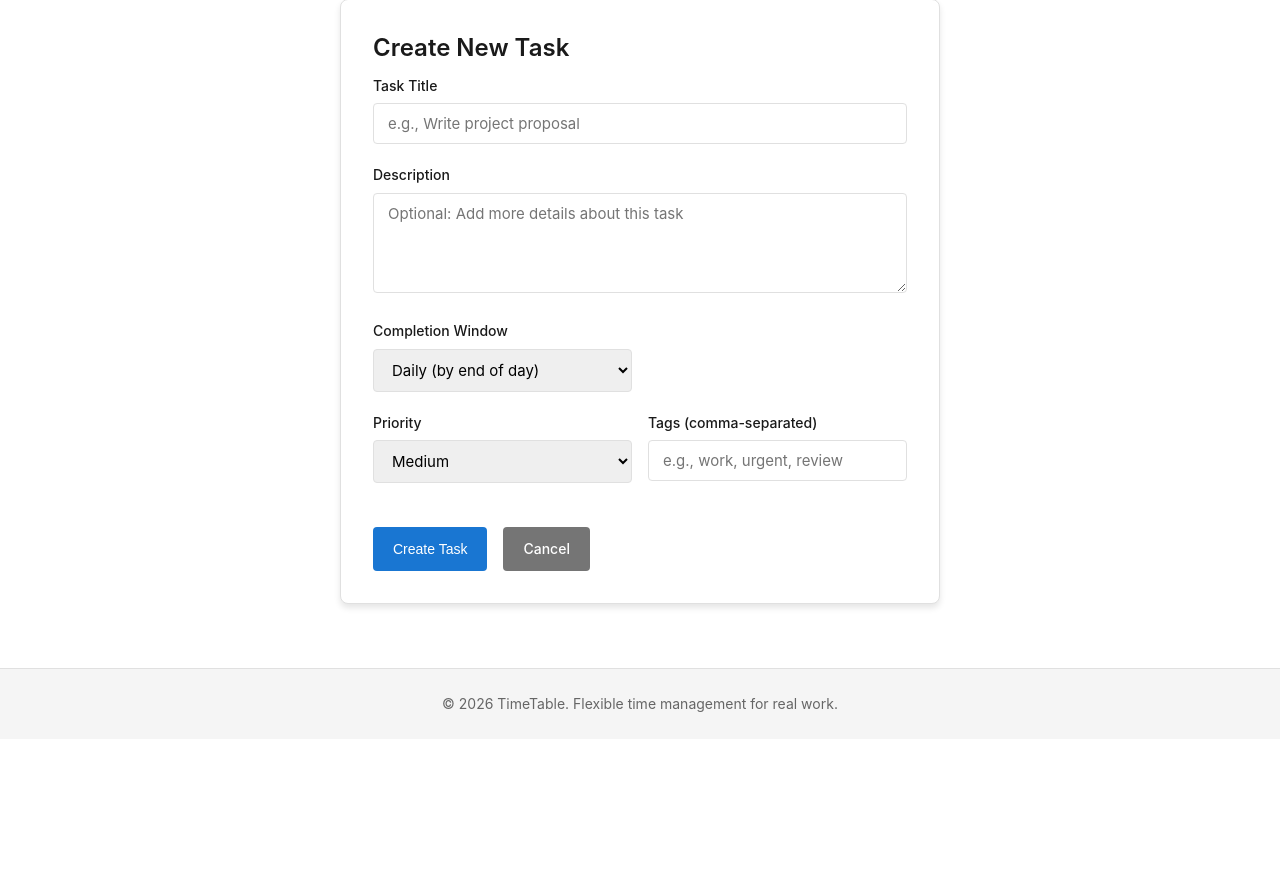
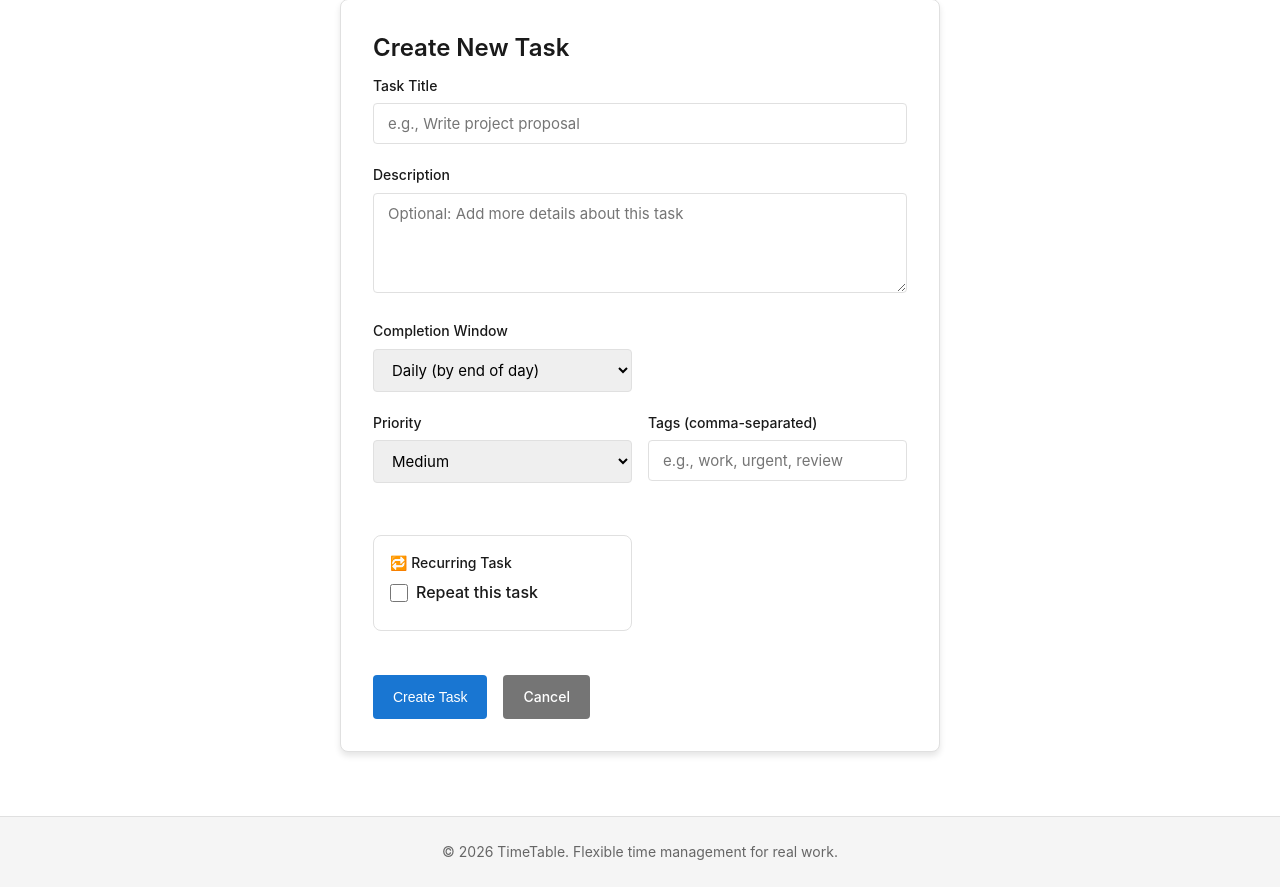
Before and after one commit to harshsongara/my-flask-app, a Flask app: page /tasks/create in a window 1280 px wide. Shown: the part 142-1029 px from the top of the page. Before the commit the page ends 854 px from the top, so only its background shows below. Run offline with Flask 3, Linux system fonts and the light colour scheme; the visitor is signed in with stand-in values (Sample User, id 1).

Commit message:
Add recurring task feature

```diff
--- a/app/tasks.py
+++ b/app/tasks.py
@@ -1,7 +1,7 @@
 from flask import Blueprint, render_template, redirect, url_for, flash, request, jsonify
 from flask_login import login_required, current_user
 from flask_wtf import FlaskForm
-from wtforms import StringField, TextAreaField, SelectField, IntegerField, SubmitField
+from wtforms import StringField, TextAreaField, SelectField, IntegerField, SubmitField, BooleanField
 from wtforms.validators import DataRequired, Optional, NumberRange, Length
 from app import db
 from app.models import Task
@@ -40,6 +40,24 @@ class TaskForm(FlaskForm):
         default='medium'
     )
     tags = StringField('Tags (comma-separated)', validators=[Optional()])
+
+    # Recurring task fields
+    is_recurring = BooleanField('Repeat this task')
+    recurrence_pattern = SelectField('Repeat',
+        choices=[
+            ('', 'Does not repeat'),
+            ('daily', 'Daily'),
+            ('weekly', 'Weekly'),
+            ('monthly', 'Monthly')
+        ],
+        default='',
+        validators=[Optional()]
+    )
+    recurrence_interval = IntegerField('Every',
+        validators=[Optional(), NumberRange(min=1, max=365)],
+        default=1
+    )
+
     submit = SubmitField('Create Task')
 
 
@@ -96,7 +114,10 @@ def create():
             deadline=deadline,
             priority=form.priority.data,
             tags=form.tags.data,
-            status='active'
+            status='active',
+            is_recurring=form.is_recurring.data and bool(form.recurrence_pattern.data),
+            recurrence_pattern=form.recurrence_pattern.data if form.is_recurring.data else None,
+            recurrence_interval=form.recurrence_interval.data if form.is_recurring.data else 1
         )
 
         db.session.add(task)
@@ -188,13 +209,26 @@ def complete(task_id):
     else:
         task.completion_quality = 'late'
 
+    # Create next recurrence if this is a recurring task
+    next_task = None
+    if task.is_recurring:
+        next_task = task.create_next_recurrence()
+        if next_task:
+            db.session.add(next_task)
+
     db.session.commit()
 
-    return jsonify({
+    response_data = {
         'success': True,
         'message': f'Task "{task.title}" completed!',
         'completion_quality': task.completion_quality
-    })
+    }
+
+    if next_task:
+        response_data['recurring'] = True
+        response_data['next_deadline'] = next_task.deadline.strftime('%Y-%m-%d %H:%M')
+
+    return jsonify(response_data)
 
 
 @tasks_bp.route('/<int:task_id>/uncomplete', methods=['POST'])
--- a/static/css/components.css
+++ b/static/css/components.css
@@ -587,3 +587,56 @@
         gap: 0.5rem;
     }
 }
+
+/* Recurring Task Section */
+.recurring-section {
+    background-color: var(--bg-secondary);
+    border: 1px solid var(--border);
+    border-radius: var(--radius-md);
+    padding: 1rem;
+    margin-top: 1rem;
+}
+
+.recurring-checkbox {
+    display: flex;
+    align-items: center;
+    gap: 0.5rem;
+    margin-bottom: 0.5rem;
+}
+
+.recurring-checkbox input[type="checkbox"] {
+    width: 1.125rem;
+    height: 1.125rem;
+    cursor: pointer;
+}
+
+.recurring-checkbox label {
+    cursor: pointer;
+    font-weight: 500;
+}
+
+#recurring-options {
+    border-top: 1px solid var(--border);
+    padding-top: 1rem;
+}
+
+.form-hint {
+    font-size: 0.875rem;
+    color: var(--primary);
+    background-color: var(--primary-bg);
+    padding: 0.5rem;
+    border-radius: var(--radius-sm);
+    margin-top: 0.5rem;
+}
+
+.recurring-badge {
+    display: inline-flex;
+    align-items: center;
+    gap: 0.25rem;
+    background-color: var(--primary-bg);
+    color: var(--primary);
+    padding: 0.25rem 0.5rem;
+    border-radius: var(--radius-sm);
+    font-size: 0.75rem;
+    font-weight: 600;
+}
--- a/templates/tasks/create.html
+++ b/templates/tasks/create.html
@@ -54,6 +54,29 @@
                 <div class="form-group">
                     {{ form.tags.label(class="form-label") }}
                     {{ form.tags(class="form-input", placeholder="e.g., work, urgent, review") }}
+                </div>
+
+                <!-- Recurring Task Section -->
+                <div class="form-group recurring-section">
+                    <label class="form-label">🔁 Recurring Task</label>
+                    <div class="recurring-checkbox">
+                        {{ form.is_recurring(id="recurring-checkbox") }}
+                        <label for="recurring-checkbox">Repeat this task</label>
+                    </div>
+
+                    <div id="recurring-options" style="display: none; margin-top: 15px;">
+                        <div class="form-row">
+                            <div class="form-group" style="flex: 2;">
+                                {{ form.recurrence_pattern.label(class="form-label") }}
+                                {{ form.recurrence_pattern(class="form-select") }}
+                            </div>
+                            <div class="form-group" style="flex: 1;">
+                                {{ form.recurrence_interval.label(class="form-label") }}
+                                {{ form.recurrence_interval(class="form-input", placeholder="1") }}
+                            </div>
+                        </div>
+                        <p class="form-hint" id="recurrence-hint"></p>
+                    </div>
                 </div>
             </div>
 
@@ -149,5 +172,49 @@ function toggleCustomDays() {
 
 // Initialize on page load
 document.addEventListener('DOMContentLoaded', toggleCustomDays);
+
+// Recurring task toggle
+const recurringCheckbox = document.getElementById('recurring-checkbox');
+const recurringOptions = document.getElementById('recurring-options');
+const recurrencePattern = document.getElementById('recurrence_pattern');
+const recurrenceInterval = document.getElementById('recurrence_interval');
+const recurrenceHint = document.getElementById('recurrence-hint');
+
+if (recurringCheckbox) {
+    recurringCheckbox.addEventListener('change', function() {
+        recurringOptions.style.display = this.checked ? 'block' : 'none';
+        if (!this.checked) {
+            recurrencePattern.value = '';
+        }
+    });
+}
+
+function updateRecurrenceHint() {
+    const pattern = recurrencePattern.value;
+    const interval = recurrenceInterval.value || 1;
+
+    if (!pattern || pattern === '') {
+        recurrenceHint.textContent = '';
+        return;
+    }
+
+    let hint = 'This task will repeat ';
+    if (pattern === 'daily') {
+        hint += interval == 1 ? 'every day' : `every ${interval} days`;
+    } else if (pattern === 'weekly') {
+        hint += interval == 1 ? 'every week' : `every ${interval} weeks`;
+    } else if (pattern === 'monthly') {
+        hint += interval == 1 ? 'every month' : `every ${interval} months`;
+    }
+    hint += ' after completion';
+
+    recurrenceHint.textContent = hint;
+}
+
+if (recurrencePattern) {
+    recurrencePattern.addEventListener('change', updateRecurrenceHint);
+    recurrenceInterval.addEventListener('input', updateRecurrenceHint);
+}
+
 </script>
 {% endblock %}
```
Also changed, not shown: app/models.py (+40 -0 lines), templates/tasks/detail.html (+6 -1 lines).
